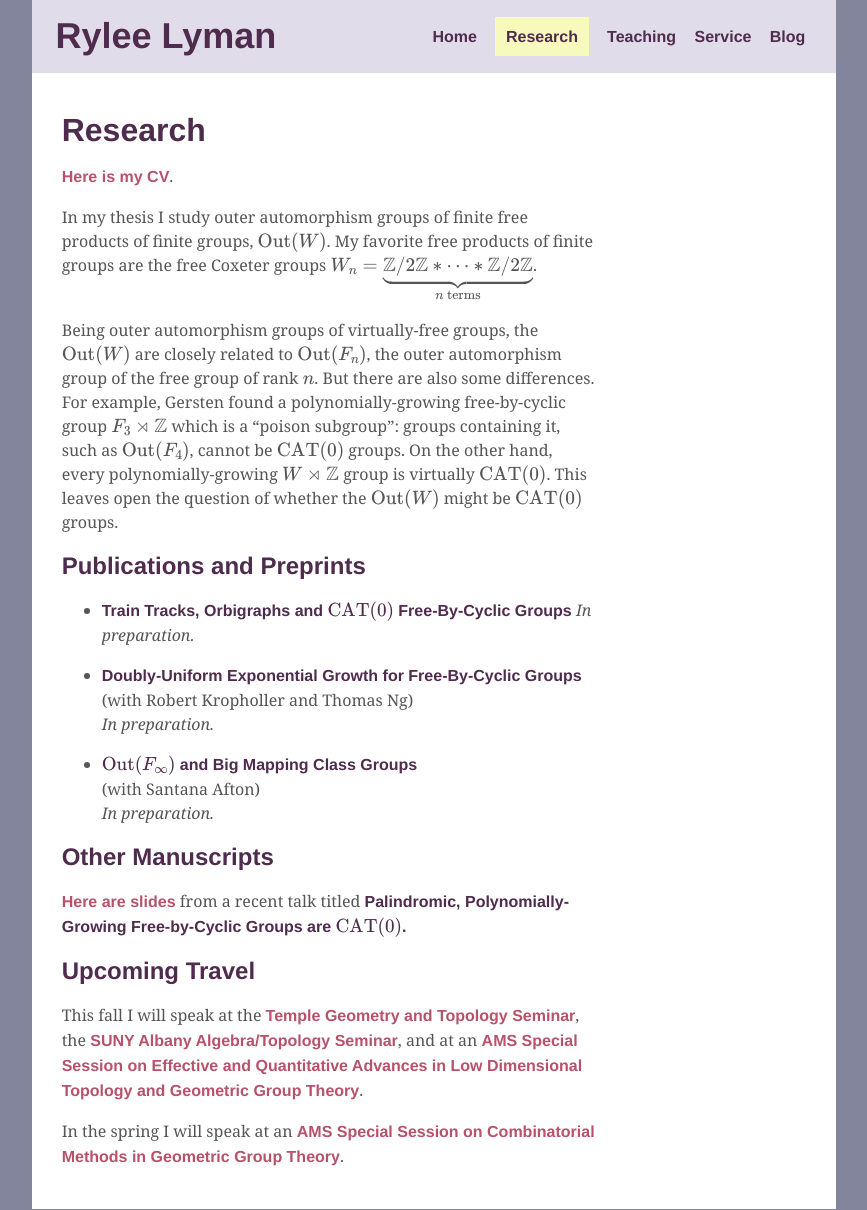
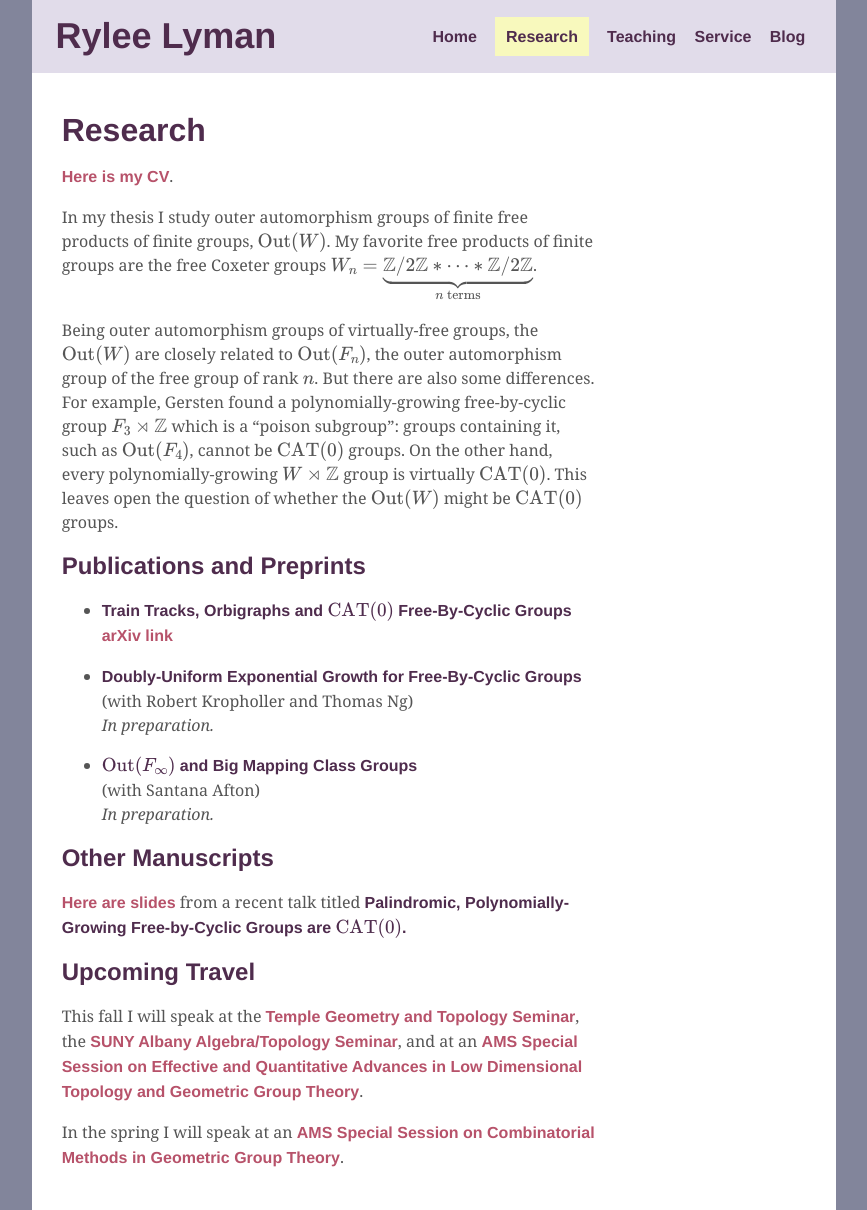
Before and after one commit to ryleelyman/Site, a Jekyll site: the page built from research.md, in a window 1280 px wide. Shown: the whole page, without its empty margins (206-1073 px from the left). Built offline with Jekyll 4.4.1, drawn with Linux system fonts in a browser that asks for light colours; formulas are drawn with MathJax 3.

Commit message:
updated Research tab, CV typo

```diff
--- a/research.md
+++ b/research.md
@@ -29,7 +29,7 @@ This leaves open the question of whether the $$\out(W)$$ might be $$\cato$$ grou
 ## Publications and Preprints
 
 - **Train Tracks, Orbigraphs and $$\cato$$ Free-By-Cyclic Groups**
-*In preparation.*
+[arXiv link][traintracksorbigraphs]
 
 - **Doubly-Uniform Exponential Growth for Free-By-Cyclic Groups**
 (with Robert Kropholler and Thomas Ng)
```
Also changed, not shown: other parts of research.md (+1 -0 lines), 9 other files.
